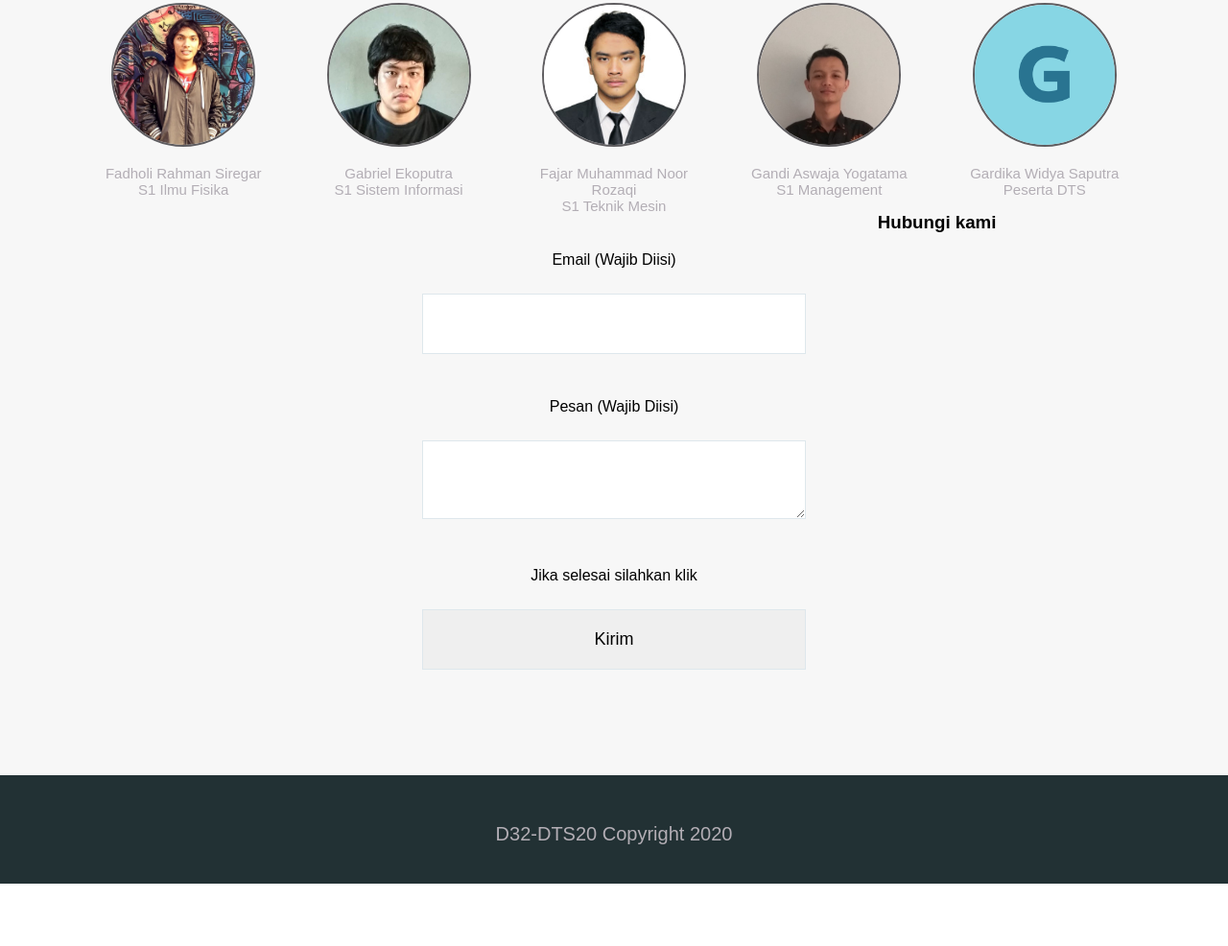
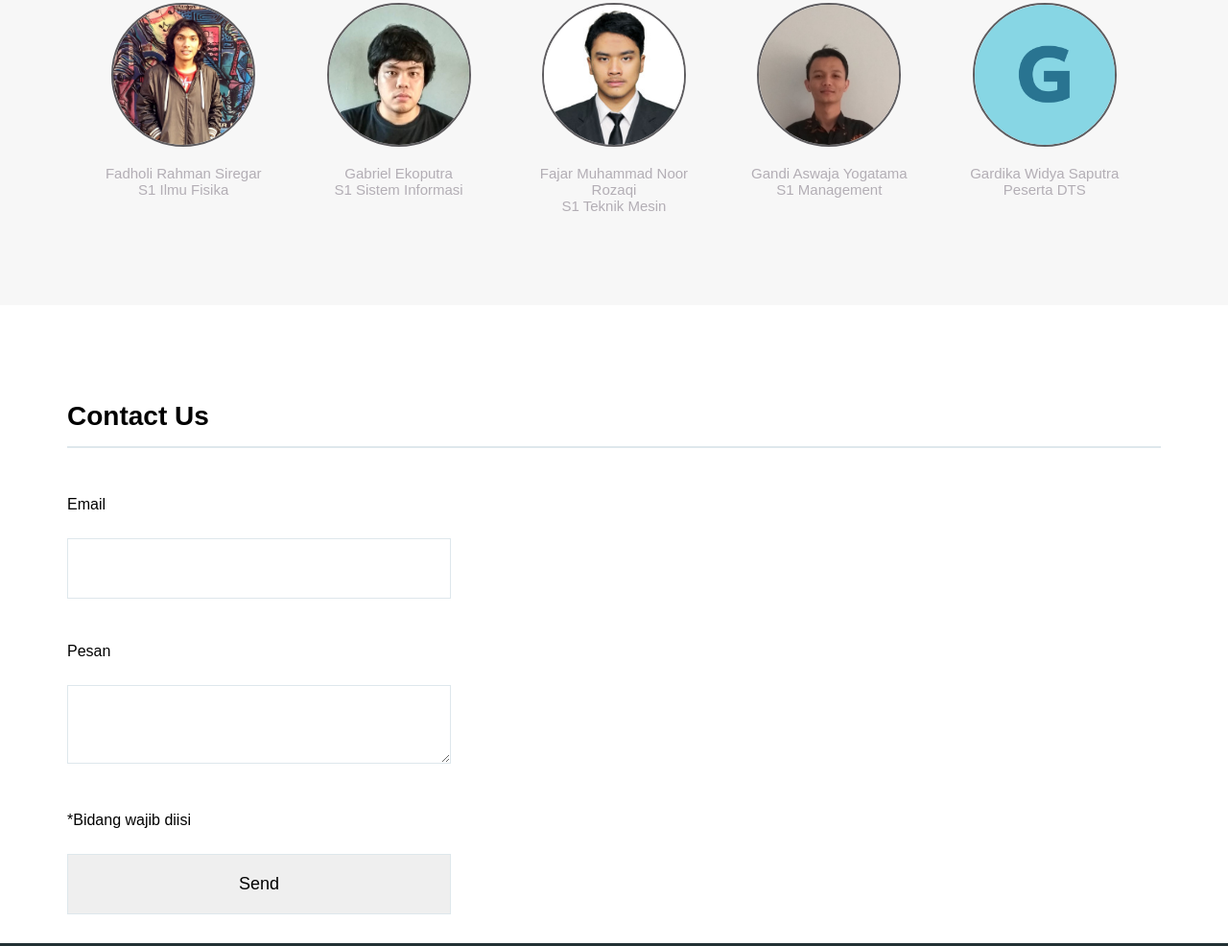
Before and after one commit to dt32dts20/dt32dts20-github.io, a plain HTML site: page index.html in a window 1280 px wide. Shown: the part 1479-2465 px from the top of the page at 96% size. Before the commit the page ends 2400 px from the top, so only its background shows below. Drawn offline with Linux system fonts and the light colour scheme.

Commit message:
Add files via upload

```diff
--- a/index.html
+++ b/index.html
@@ -93,27 +93,32 @@
           <p class="text-contents">Gardika Widya Saputra<br>Peserta DTS</p>
         </div>
 
-        <div class="contact-form">
-        <h3 class="section-title">Hubungi kami</h3>
-        <p>Email (Wajib Diisi)</p>
-        <!-- Tambahkan tag <input> -->
-        <input>
-
-        <p>Pesan (Wajib Diisi)</p>
-        <!-- Tambahkan tag <textarea> -->
-        <textarea></textarea>
-
-        <p>Jika selesai silahkan klik</p>
-        <!-- Tambahkan tag <input> -->
-        <input class="contact-submit" type="submit" value="Kirim">
-
-      </div>
-
 
         <div class="clear"></div>
       </div>
     </div>
   </div>
+
+  <!-- formulir -->
+  <section>
+    <div class="container">
+      <div class="contact">
+        <h3>Contact Us</h3>
+
+        <form>
+          <p>Email</p>
+          <input type="text" />
+
+          <p>Pesan</p>
+          <textarea></textarea>
+
+          <p>*Bidang wajib diisi</p>
+          <input type="submit" class="contact-submit" value="Send" />
+        </form>
+      </div>
+    </div>
+  </section>
+
 
   <footer>
     <div class="container">
--- a/responsive.css
+++ b/responsive.css
@@ -58,4 +58,8 @@
     width: 100%;
   }
 
+  .contact {
+    text-align: center;
+  }
+
 }
--- a/stylesheet.css
+++ b/stylesheet.css
@@ -32,10 +32,10 @@ a {
   text-align: center;
   font-style: oblique;
   text-shadow:
-  -1px -1px 0 #000,
-  1px -1px 0 #000,
-  -1px 1px 0 #000,
-   1px 1px 0 #000;
+    -1px -1px 0 #000,
+    1px -1px 0 #000,
+    -1px 1px 0 #000,
+    1px 1px 0 #000;
 }
 
 .jumbotron h1 {
@@ -160,25 +160,35 @@ header {
   height: 100px;
 }
 
-.contact-form {
-  padding-top: 100px;
+
+/* fomrulir */
+.contact {
+  margin-top: 100px;
+}
+
+.contact h3 {
+  font-size: 28px;
+  border-bottom: 2px solid #dee7ec;
+  padding-bottom: 15px;
+  margin-bottom: 50px;
 }
 
 /* Tambahkan CSS untuk tags <input> dan <textarea> */
-input, textarea {
+input,
+textarea {
   width: 400px;
   margin-top: 10px;
   margin-bottom: 30px;
+  font-size: 18px;
   padding: 20px;
-  font-size: 18px;
   border: 1px solid #dee7ec;
 }
 
-/* Tambahkan CSS untuk contact-submit */
 .contact-submit:hover {
-  background-color: #dee7ec;
-  color: #6ab04c;
+  background-color: gray;
+  color: white;
 }
+
 
 footer p {
   color: #b3aeb5;
```
